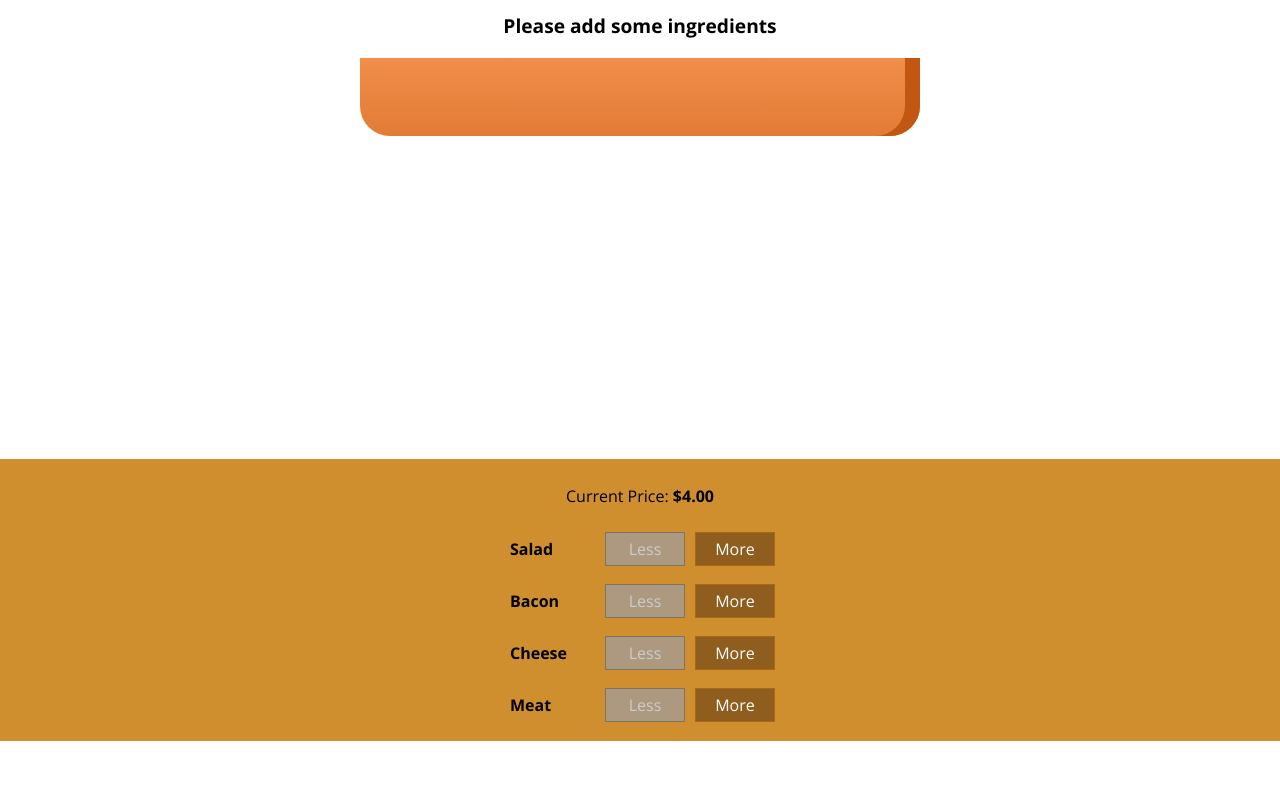
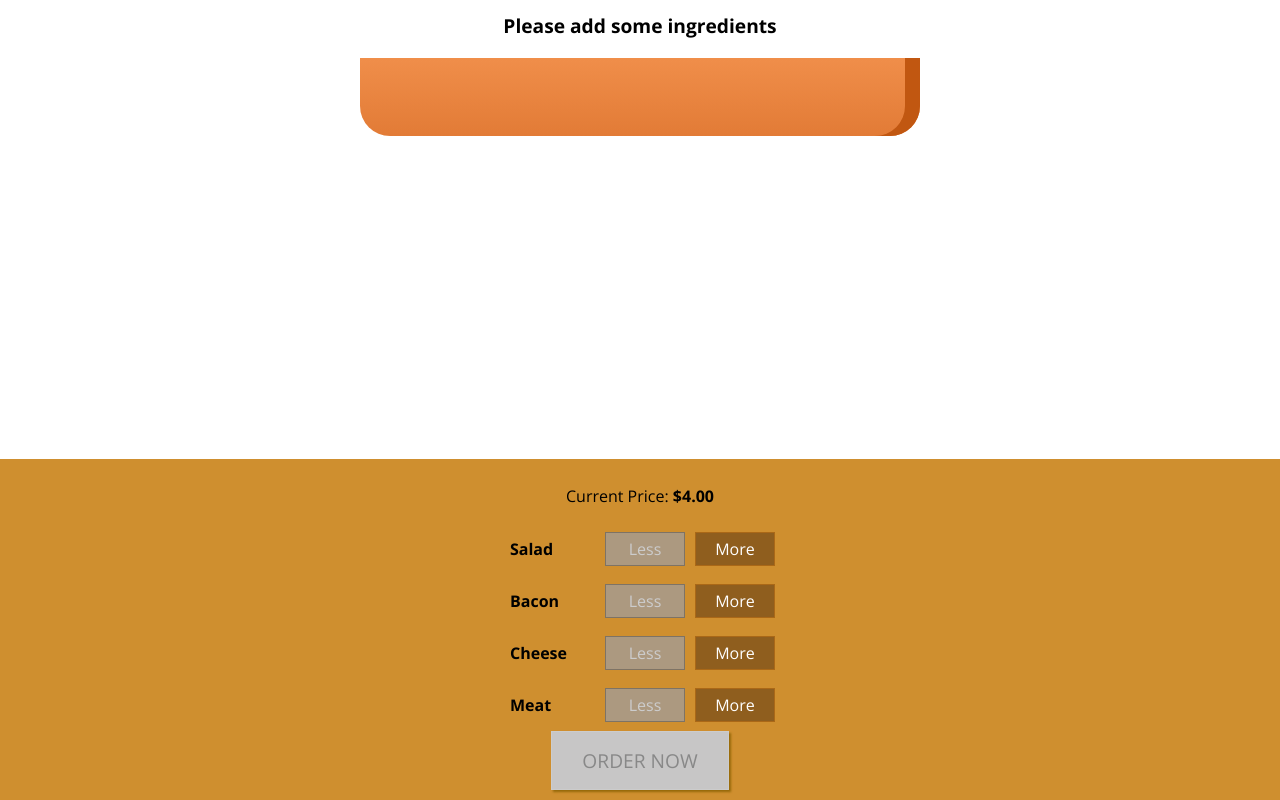
Before and after one commit to tichif/react_complete_course, a React app: page / in a window 1280 px wide. Shown: the part 179-979 px from the top of the page. Before the commit the page ends 920 px from the top, so only its background shows below. Built offline with nearby package versions, Linux system fonts and the light colour scheme.

Commit message:
Create the Order button

```diff
--- a/src/components/Burger/BuildControls/BuildControls.css
+++ b/src/components/Burger/BuildControls/BuildControls.css
@@ -8,3 +8,45 @@
   padding: 10px 0;
   box-shadow: 0 2px 1px #ccc;
 }
+
+.OrderButton {
+  background-color: #dad735;
+  outline: none;
+  cursor: pointer;
+  border: 1px solid #966909;
+  color: #966909;
+  font-family: inherit;
+  font-size: 1.2em;
+  padding: 15px 30px;
+  box-shadow: 2px 2px 2px #966909;
+}
+
+.OrderButton:hover,
+.OrderButton:active {
+  background-color: #a0db41;
+  border: 1px solid #966909;
+  color: #966909;
+}
+
+.OrderButton:disabled {
+  background-color: #c7c6c6;
+  cursor: not-allowed;
+  border: 1px solid #ccc;
+  color: #888888;
+}
+
+.OrderButton:not(:disabled) {
+  animation: enable 0.3s linear;
+}
+
+@keyframes enable {
+  0% {
+    transform: scale(1);
+  }
+  60% {
+    transform: scale(1.1);
+  }
+  100% {
+    transform: scale(1);
+  }
+}
--- a/src/components/Burger/BuildControls/BuildControls.js
+++ b/src/components/Burger/BuildControls/BuildControls.js
@@ -15,6 +15,7 @@
   ingredientRemoved,
   disabled,
   price,
+  purchaseable
 }) => {
   return (
     <div className={classes.BuildControls}>
@@ -29,7 +30,8 @@
           removed={() => ingredientRemoved(ctrl.type)}
           disabled={disabled[ctrl.type]}
         />
-      ))}
+        ))}
+        <button className={classes.OrderButton} disabled={!purchaseable}>ORDER NOW</button>
     </div>
   );
 };
--- a/src/components/containers/BurgerBuilder/BurgerBuilder.js
+++ b/src/components/containers/BurgerBuilder/BurgerBuilder.js
@@ -20,7 +20,18 @@
       meat: 0,
     },
     totalPrice: 4,
+    purchaseable: false,
   };
+
+  updatePurchaseState(ingredients) {
+    const sum = Object.keys(ingredients)
+      .map((key) => {
+        return ingredients[key]; //return the amount of each ingredient
+      })
+      .reduce((ingSum, el) => ingSum + el, 0);
+
+    this.setState({ purchaseable: sum > 0 });
+  }
 
   addIngredientHandler = (type) => {
     const oldCount = this.state.ingredients[type];
@@ -33,6 +44,7 @@
     const oldPrice = this.state.totalPrice;
     const newPrice = oldPrice + priceAddition;
     this.setState({ ingredients: updateIngredients, totalPrice: newPrice });
+    this.updatePurchaseState(updateIngredients);
   };
 
   removeIngredientHandler = (type) => {
@@ -49,6 +61,7 @@
     const oldPrice = this.state.totalPrice;
     const newPrice = oldPrice - priceDeduction;
     this.setState({ ingredients: updateIngredients, totalPrice: newPrice });
+    this.updatePurchaseState(updateIngredients);
   };
 
   render() {
@@ -64,6 +77,7 @@
           ingredientRemoved={this.removeIngredientHandler}
           disabled={disableInfo}
           price={this.state.totalPrice}
+          purchaseable={this.state.purchaseable}
         />
       </Auxiliary>
     );
```
